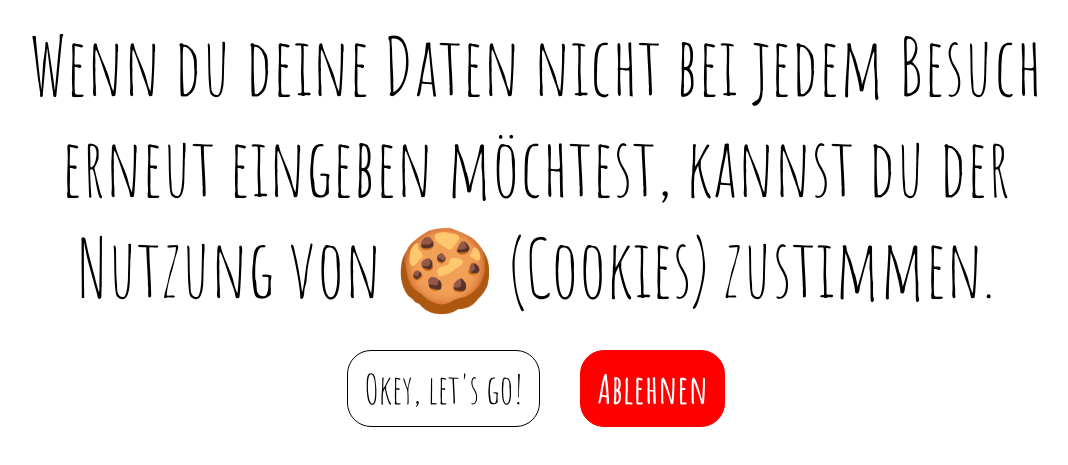
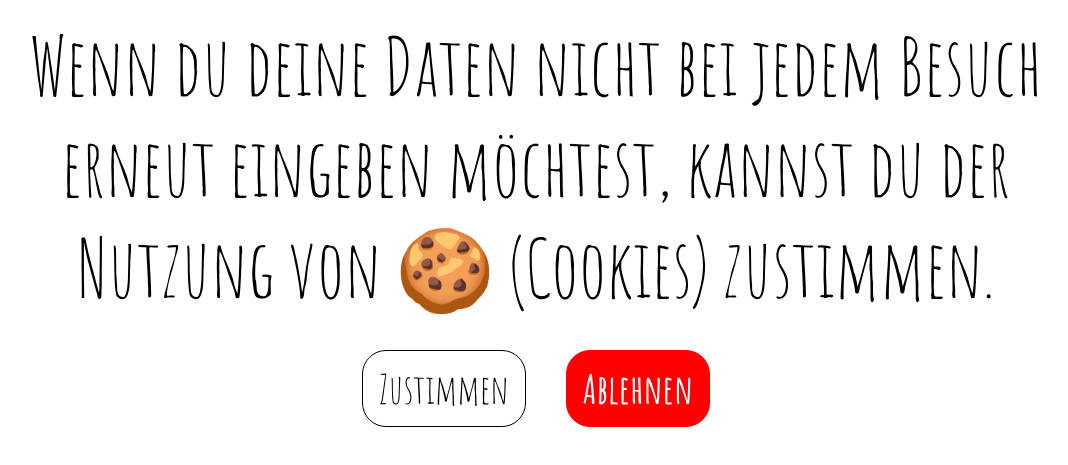
Before and after one commit to NicolaiKuertoes/memento-mori, a plain HTML site: page src/index.html in a window 1280 px wide. Shown: the part 179-644 px from the top of the page, without its empty margins (104-1172 px from the left). Drawn offline with Linux system fonts and the light colour scheme.

Commit message:
rename left button

```diff
--- a/src/index.html
+++ b/src/index.html
@@ -37,7 +37,7 @@
             (Cookies)
             zustimmen.</p>
         <div id="buttons">
-            <div id="accept" onclick="setOptIn()">Okey, let's go!</div>
+            <div id="accept" onclick="setOptIn()">Zustimmen</div>
             <div id="noThanks" onclick="closeBanner()">Ablehnen</div>
         </div>
     </div>
```
